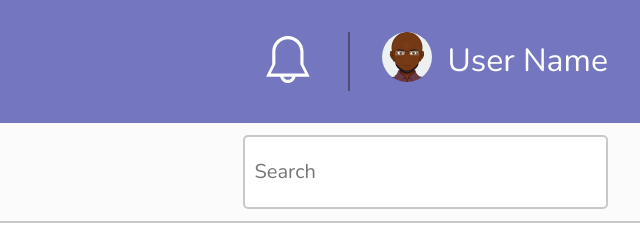
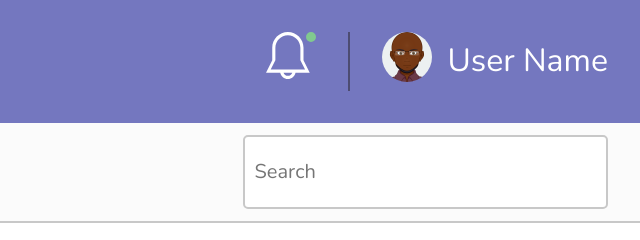
Before and after one commit to stephenlanim/fewd-techdegree-project-7, a plain HTML site: page index.html in a window 1280 px wide. Shown: the top 240 px of the page, 640-1280 px from the left. Drawn offline with nearby package versions, Linux system fonts and the light colour scheme.

Commit message:
Added new-notification indicator next to bell icon.

```diff
--- a/index.html
+++ b/index.html
@@ -15,12 +15,15 @@
 
         <div class="app-login">
 
-            <svg class="notifications" width="50" height="50">
-              <use xlink:href="icons/icon-bell.svg#icon-bell" />
-            </svg>
+            <span class="notifications">
+              <svg class="bell" width="50" height="50">
+                <use xlink:href="icons/icon-bell.svg#icon-bell" />
+              </svg>
+              <span class="new-notif"></span>
+            </span>
 
             <div class="avatar-div">
-              <img class="avatar" src="images/myAvatar.png" alt="USer avatar.">
+              <img class="avatar" src="images/myAvatar.png" alt="User avatar.">
             </div>
 
             <span class="user-name">User Name</span>
--- a/scss/components/_header.scss
+++ b/scss/components/_header.scss
@@ -4,29 +4,20 @@
 
 .header {
   background-color: $color-primary;
-  // height: fit-content;
-  // height: -moz-fit-content;
   position: sticky;
   position: -webkit-sticky;
   top: 0;
   z-index: 10000;
   @include flexbox($dir:row);
-  & * {
-    // @include center-vertical;
-  }
-  & div {
-    // @include center-vertical;
-  }
+  align-items: center;
 }
 
 .app-name {
   @include flexbox($dir:row);
+  align-items: center;
   color: #fff;
   font-size: 2em;
-  // line-height: 1.0;
-  // padding: 1em;
   margin: 1em;
-  @include center-vertical;
   @include mq('xs') {
     font-size: 1.5em;
     margin-right: 0;
@@ -35,6 +26,7 @@
 
 .app-login {
   @include flexbox($dir:row);
+  align-items: center;
   color: #fff;
   font-size: 2em;
   padding: 1em;
@@ -46,9 +38,13 @@
 }
 
 .notifications {
+  // @include center-vertical;
+  margin-right: 1em;
+  position: relative;
+}
+
+.bell {
   fill: #fff;
-  @include center-vertical;
-  margin-right: 1em;
 
   &:hover,
   &:focus {
@@ -56,6 +52,18 @@
     animation-duration: 0.5s;
     animation-fill-mode: forwards;
   }
+}
+
+.new-notif {
+  content: '';
+  background-color: $color-secondary;
+  border: 2px solid $color-secondary;
+  border-radius: 50%;
+  width: 10px;
+  height: 10px;
+
+  position: absolute;
+  right: 0;
 }
 
 .avatar-div {
@@ -67,10 +75,8 @@
   border-radius: 50%;
   width: 50px;
   height: 50px;
-  @include center-vertical;
 }
 
 .user-name {
-  @include center-vertical;
   margin-left: 0.5em;
 }
```
Also changed, not shown: css/styles.css, 3 other files.
